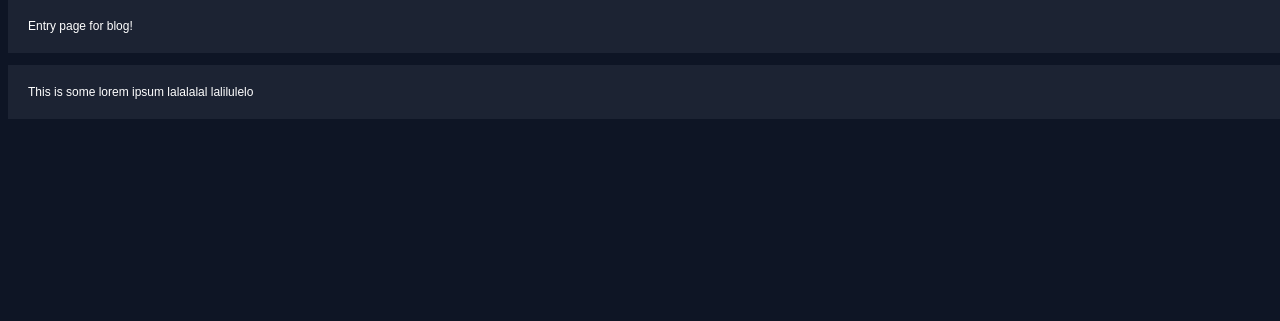
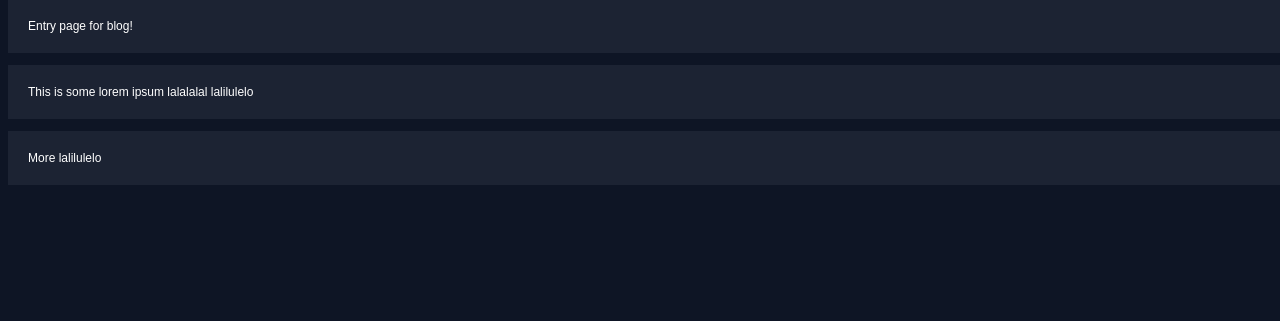
Before and after one commit to MoncoCarser/training-git, a Flask app: page / in a window 1280 px wide. Shown: the part 149-470 px from the top of the page. Run offline with Flask 2, Linux system fonts and the light colour scheme.

Commit message:
lalilulelo

```diff
--- a/template/portfolio.html
+++ b/template/portfolio.html
@@ -12,6 +12,8 @@
     <h3>Today's date is {date}</h3>
     <p>{blog_text}</p>
     <p>This is some lorem ipsum lalalalal lalilulelo</p>
+    <p>More lalilulelo</p>
+
 
 </body>
 
```
